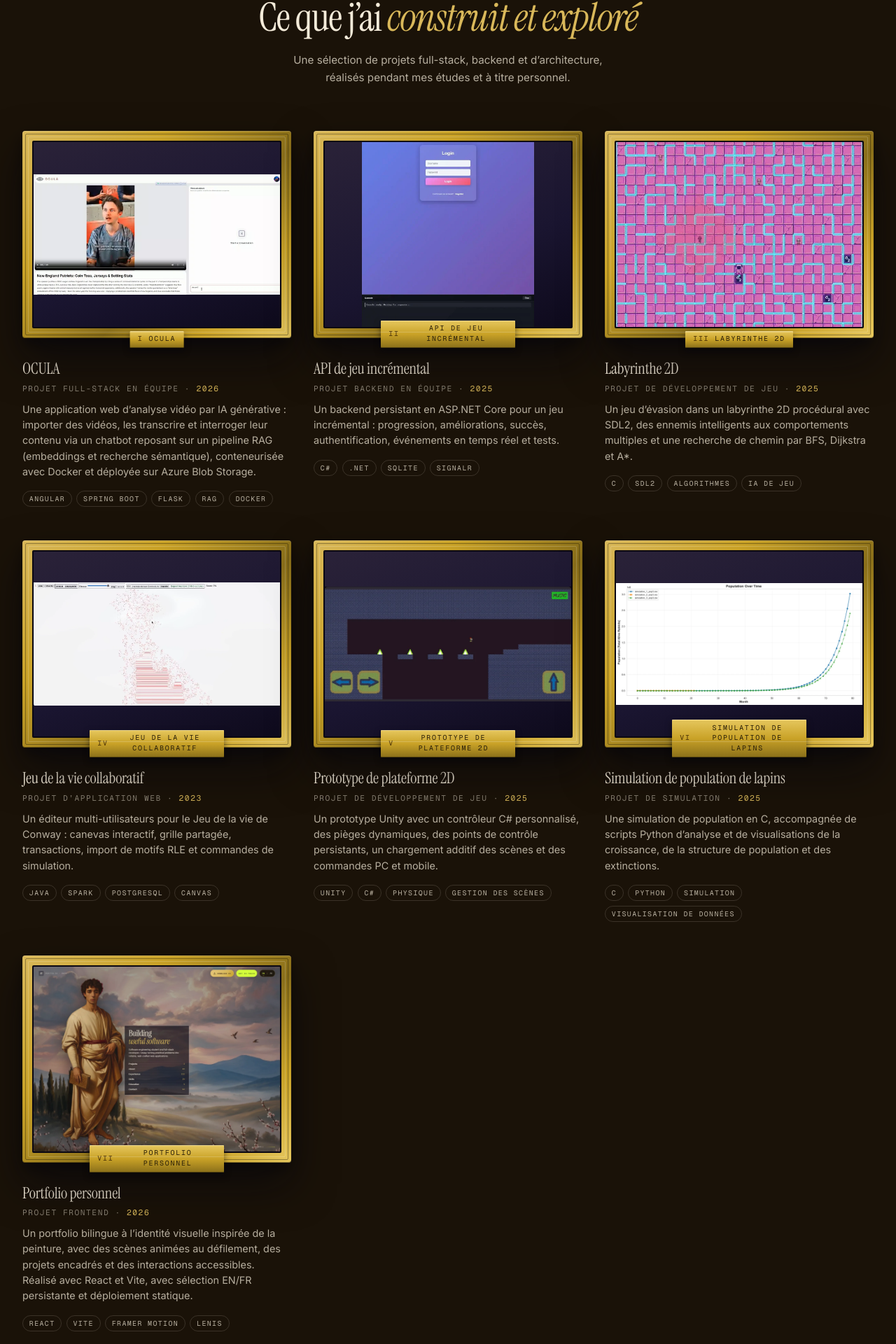
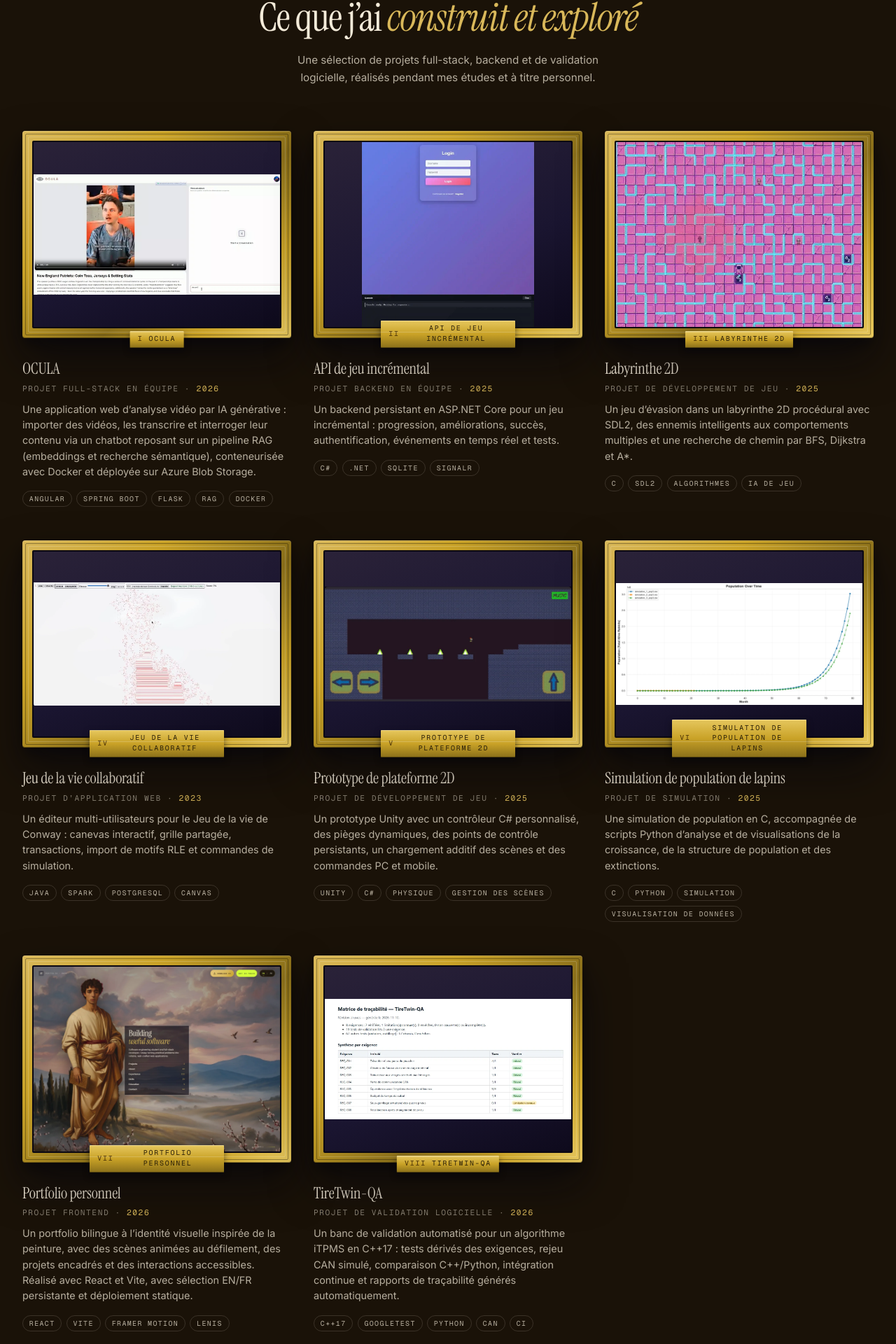
Before and after one commit to H-raf0/portfolio, a React (Vite) app: page / in a window 1280 px wide. Shown: the part 1956-3876 px from the top of the page at 70% size. Built offline with nearby package versions, Linux system fonts and the light colour scheme.

Commit message:
adding a project

```diff
--- a/src/marginalia/config.jsx
+++ b/src/marginalia/config.jsx
@@ -41,7 +41,7 @@ export const SITE = {
     ],
     signature: "— Achraf El Allali", signatureMeta: "Clermont-Ferrand · France",
     stats: [
-      { num: String(WORKS.length), label: "Featured projects", note: "web · games · simulation" },
+      { num: String(WORKS.length), label: "Featured projects", note: "web · games · software testing" },
       { num: "2", label: "Team projects", note: "OCULA · Incremental Game API" },
       { num: "3", label: "Backend stacks", note: ".NET · Spring Boot · FastAPI" },
       { num: "3", label: "Spoken languages", note: "French · English · Arabic" },
@@ -50,7 +50,7 @@ export const SITE = {
   work: {
     numeral: "II", label: "Selected Projects",
     title: <>Things I have <em>built and explored</em></>,
-    lede: "A selection of full-stack, backend, and architecture work from coursework and personal projects.",
+    lede: "A selection of full-stack, backend, and software validation work from coursework and personal projects.",
   },
   writing: {
     numeral: "III", label: "Experience",
--- a/src/marginalia/data/works.js
+++ b/src/marginalia/data/works.js
@@ -97,4 +97,18 @@ export const WORKS = [
     imageWidth: 1600, imageHeight: 1200, imageFit: "contain",
     href: "https://github.com/H-raf0/portfolio",
   },
+  {
+    id: "tiretwin-qa",
+    numeral: "VIII",
+    title: "TireTwin-QA",
+    role: "Software validation project",
+    year: "2026",
+    blurb: "An automated validation bench for a C++17 indirect tyre-pressure monitoring algorithm, with requirement-based tests, simulated CAN replay, C++/Python comparison, CI, and generated traceability reports.",
+    tags: ["C++17", "GoogleTest", "Python", "CAN", "CI"],
+    thumb: "/assets/marginalia/projects/tiretwin-qa.webp",
+    imageAlt: "TireTwin-QA traceability report showing eight requirements, linked validation tests, and their results.",
+    imageAltFr: "Rapport de traçabilité TireTwin-QA présentant huit exigences, leurs tests de validation et leurs résultats.",
+    imageWidth: 1203, imageHeight: 591, imageFit: "contain",
+    href: "https://github.com/H-raf0/tiretwin-qa",
+  },
 ];
--- a/src/marginalia/i18n/content.jsx
+++ b/src/marginalia/i18n/content.jsx
@@ -48,7 +48,7 @@ const FR_SITE = {
       "Ma quête : créer des logiciels clairs, fiables et agréables à utiliser, tout en progressant en génie logiciel. Et quand un bug résiste à mes incantations, je sors mon artefact le plus puissant : le débogueur.",
     ],
     stats: [
-      { num: String(WORKS.length), label: "Projets présentés", note: "web · jeux · simulation" },
+      { num: String(WORKS.length), label: "Projets présentés", note: "web · jeux · tests logiciels" },
       { num: "2", label: "Projets en équipe", note: "OCULA · API de jeu incrémental" },
       { num: "3", label: "Stacks backend", note: ".NET · Spring Boot · FastAPI" },
       { num: "3", label: "Langues parlées", note: "Français · anglais · arabe" },
@@ -57,7 +57,7 @@ const FR_SITE = {
   work: {
     ...SITE.work, label: "Sélection de projets",
     title: <>Ce que j’ai <em>construit et exploré</em></>,
-    lede: "Une sélection de projets full-stack, backend et d’architecture, réalisés pendant mes études et à titre personnel.",
+    lede: "Une sélection de projets full-stack, backend et de validation logicielle, réalisés pendant mes études et à titre personnel.",
   },
   writing: {
     ...SITE.writing, label: "Expérience",
@@ -97,6 +97,7 @@ const FR_WORKS = {
   "life-game": { title: "Jeu de la vie collaboratif", role: "Projet d’application web", blurb: "Un éditeur multi-utilisateurs pour le Jeu de la vie de Conway : canevas interactif, grille partagée, transactions, import de motifs RLE et commandes de simulation." },
   "unity-platformer": { title: "Prototype de plateforme 2D", role: "Projet de développement de jeu", blurb: "Un prototype Unity avec un contrôleur C# personnalisé, des pièges dynamiques, des points de contrôle persistants, un chargement additif des scènes et des commandes PC et mobile." },
   "rabbit-simulation": { title: "Simulation de population de lapins", role: "Projet de simulation", blurb: "Une simulation de population en C, accompagnée de scripts Python d’analyse et de visualisations de la croissance, de la structure de population et des extinctions." },
+  "tiretwin-qa": { role: "Projet de validation logicielle", blurb: "Un banc de validation automatisé pour un algorithme iTPMS en C++17 : tests dérivés des exigences, rejeu CAN simulé, comparaison C++/Python, intégration continue et rapports de traçabilité générés automatiquement." },
 };
 
 const FR_TAGS = { Algorithms: "Algorithmes", "Game AI": "IA de jeu", Physics: "Physique", "Scene Management": "Gestion des scènes", "Data Visualisation": "Visualisation de données" };
```
Also changed, not shown: public/assets/marginalia/projects/tiretwin-qa.webp (added), 1 other file (tests, documents, lock files or other folders).
